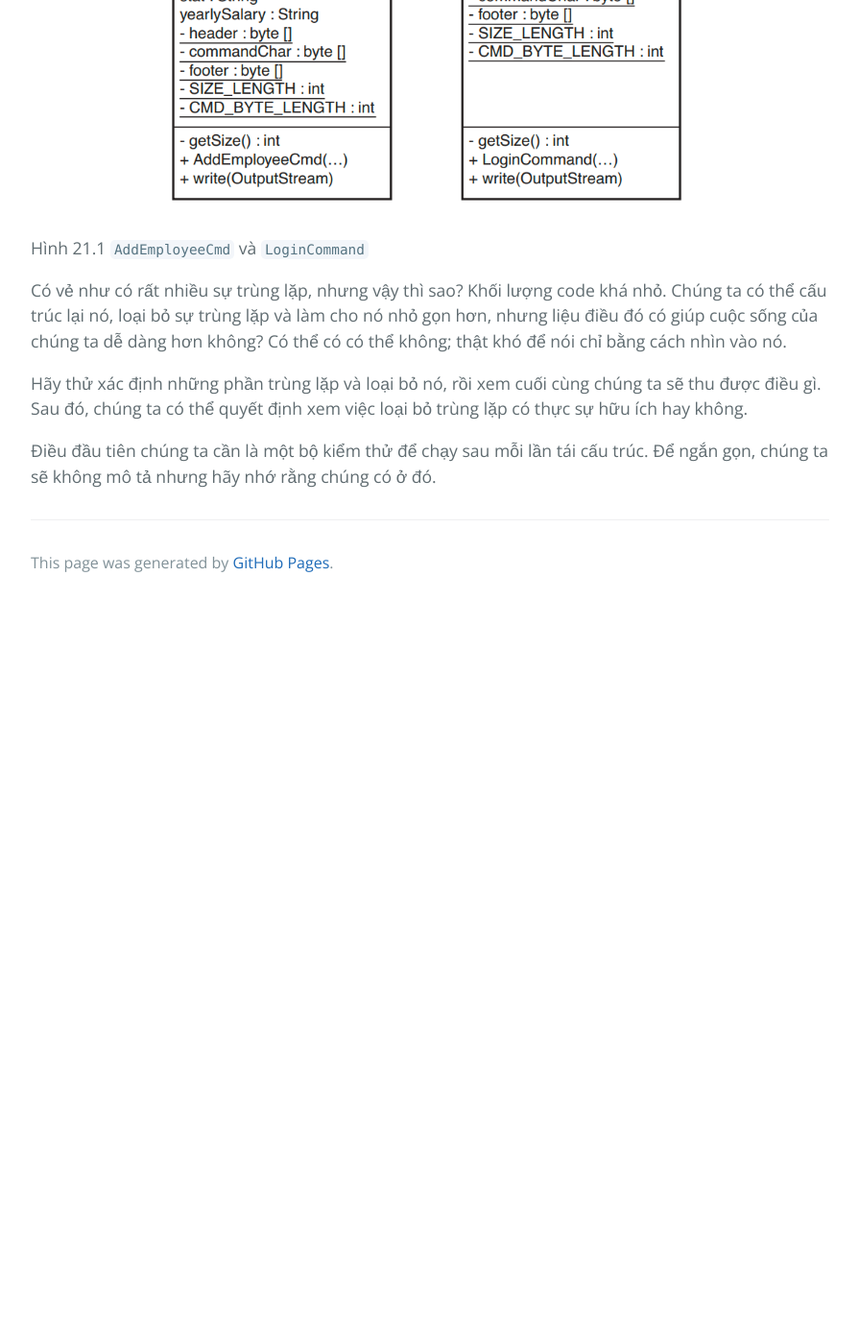
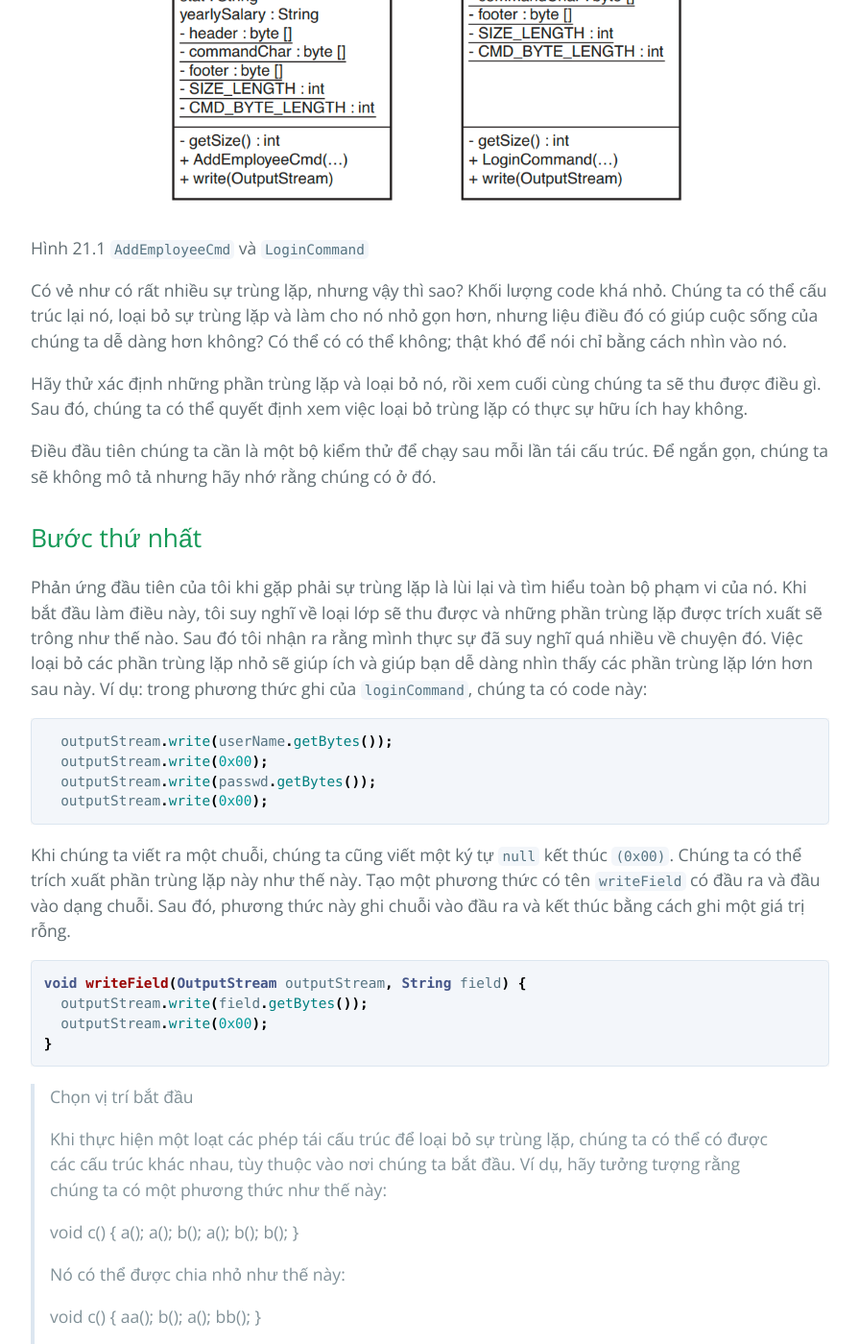
Before and after one commit to HaiBV/haibv.github.io, a Jekyll site: the page built from working-effectively-with-legacy-code/chapter-21-im-changing-the-same-code-all-over-the-place.md, in a window 1280 px wide and 1400 px high, scrolled down 3033 px. Shown: the whole window at 96% size, without its empty margins (192-1087 px from the left). Built offline with Jekyll 4.4.1, drawn with Linux system fonts in a browser that asks for light colours; our own code applies the rules of GitHub Pages for plain Markdown files; before the commit the page ends 3663 px from its top, so only the background shows below that; some of the changed text lies outside the part shown.

Commit message:
Book - Working Efectively with Legacy Code - P2 - C21

````diff
--- a/working-effectively-with-legacy-code/chapter-21-im-changing-the-same-code-all-over-the-place.md
+++ b/working-effectively-with-legacy-code/chapter-21-im-changing-the-same-code-all-over-the-place.md
@@ -109,3 +109,54 @@ Có vẻ như có rất nhiều sự trùng lặp, nhưng vậy thì sao? Khối
 Hãy thử xác định những phần trùng lặp và loại bỏ nó, rồi xem cuối cùng chúng ta sẽ thu được điều gì. Sau đó, chúng ta có thể quyết định xem việc loại bỏ trùng lặp có thực sự hữu ích hay không.
 
 Điều đầu tiên chúng ta cần là một bộ kiểm thử để chạy sau mỗi lần tái cấu trúc. Để ngắn gọn, chúng ta sẽ không mô tả nhưng hãy nhớ rằng chúng có ở đó.
+
+## Bước thứ nhất
+
+Phản ứng đầu tiên của tôi khi gặp phải sự trùng lặp là lùi lại và tìm hiểu toàn bộ phạm vi của nó. Khi bắt đầu làm điều này, tôi suy nghĩ về loại lớp sẽ thu được và những phần trùng lặp được trích xuất sẽ trông như thế nào. Sau đó tôi nhận ra rằng mình thực sự đã suy nghĩ quá nhiều về chuyện đó. Việc loại bỏ các phần trùng lặp nhỏ sẽ giúp ích và giúp bạn dễ dàng nhìn thấy các phần trùng lặp lớn hơn sau này. Ví dụ: trong phương thức ghi của `loginCommand`, chúng ta có code này:
+
+```java
+  outputStream.write(userName.getBytes());
+  outputStream.write(0x00);
+  outputStream.write(passwd.getBytes());
+  outputStream.write(0x00);
+```
+
+Khi chúng ta viết ra một chuỗi, chúng ta cũng viết một ký tự `null` kết thúc `(0x00)`. Chúng ta có thể trích xuất phần trùng lặp này như thế này. Tạo một phương thức có tên `writeField` có đầu ra và đầu vào dạng chuỗi. Sau đó, phương thức này ghi chuỗi vào đầu ra và kết thúc bằng cách ghi một giá trị rỗng.
+
+```java
+void writeField(OutputStream outputStream, String field) {
+  outputStream.write(field.getBytes());
+  outputStream.write(0x00);
+}
+```
+
+> Chọn vị trí bắt đầu
+>
+> Khi thực hiện một loạt các phép tái cấu trúc để loại bỏ sự trùng lặp, chúng ta có thể có được các cấu trúc khác nhau, tùy thuộc vào nơi chúng ta bắt đầu. Ví dụ, hãy tưởng tượng rằng chúng ta có một phương thức như thế này:
+>
+> void c() { a(); a(); b(); a(); b(); b(); }
+>
+> Nó có thể được chia nhỏ như thế này:
+>
+> void c() { aa(); b(); a(); bb(); }
+>
+> hoặc như thế này:
+>
+> void c() { a(); ab(); ab(); b(); }
+>
+> Vậy chúng ta nên chọn cái nào? Sự thật là nó không tạo ra nhiều khác biệt về mặt cấu trúc. Cả hai đều tốt hơn những gì chúng ta đang có và có thể tiếp tục cấu trúc lại chúng thành nhóm khác nếu cần. Đây không phải là quyết định cuối cùng. Thay vào đó, tôi quyết định sẽ chú ý đến những cái tên được sử dụng. Nếu có thể tìm thấy tên cho hai lệnh gọi lặp lại tới a(), thì trong ngữ cảnh này, điều đó có ý nghĩa hơn là tên cho lệnh gọi đến a() theo sau là lệnh gọi đến b(), và tôi sẽ sử dụng tên đó.
+>
+> Một phương pháp phỏng đoán khác mà tôi sử dụng là bắt đầu từ việc nhỏ. Nếu tôi có thể loại bỏ những phần trùng lặp nhỏ, tôi sẽ làm những phần đó trước vì nó thường làm cho bức tranh lớn rõ ràng hơn.
+
+Khi có phương thức đó, chúng ta có thể thay thế từng cặp ghi chuỗi/null, chạy kiểm thử định kỳ để đảm bảo rằng chúng ta không làm hỏng bất kỳ điều gì. Đây là phương thức ghi của `loginCommand` sau khi thay đổi:
+
+```java
+public void write(OutputStream outputStream) throws Exception {
+  outputStream.write(header);
+  outputStream.write(getSize());
+  outputStream.write(commandChar);
+  writeField(outputstream, username);
+  writeField(outputStream, passwd);
+  outputStream.write(footer);
+}
+```
````
